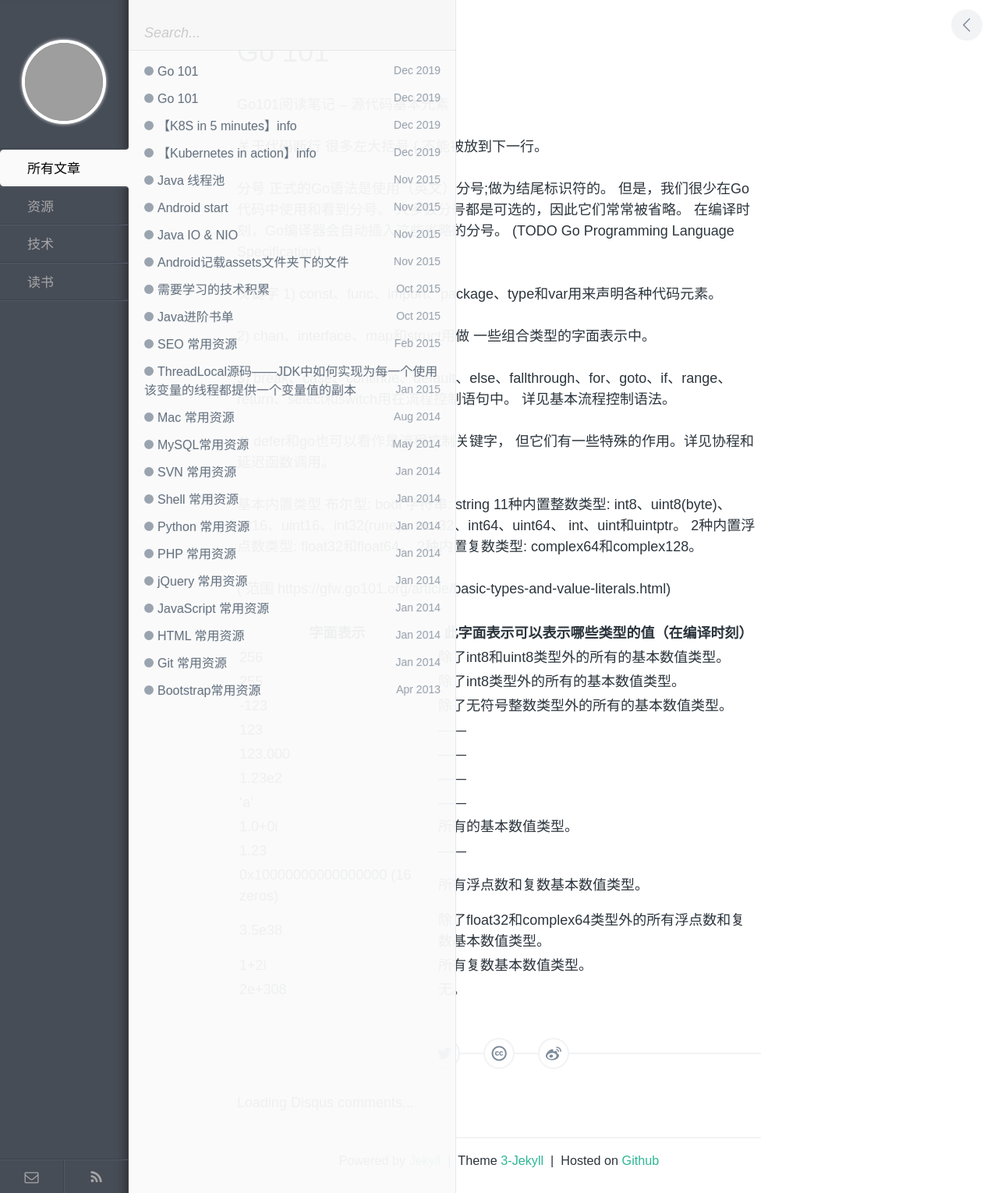
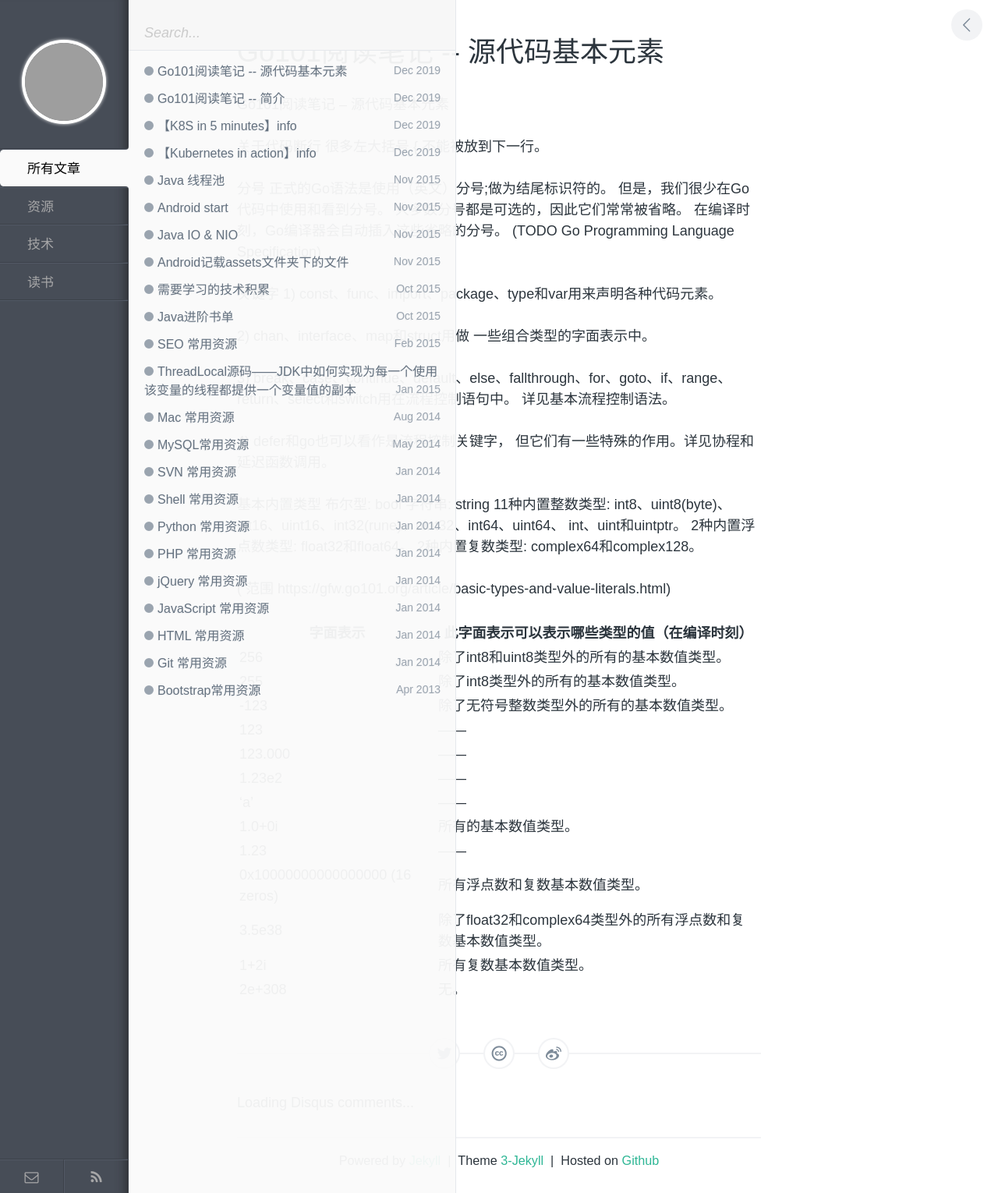
Before and after one commit to Arther-X/Arther-X.github.io, a Jekyll site: the page built from _posts/book/2019-12-30-go-101-source-code-elements.md, in a window 1280 px wide. Shown: the whole page at 78% size. Built offline with Jekyll 4.4.1, drawn with Linux system fonts in a browser that asks for light colours; comment, search, counter and statistics services are not loaded; grey boxes are pictures that could not be loaded.

Commit message:
[BLOG][COMMIT][ArtherX] update reading go101 change titles

```diff
--- a/_posts/book/2019-12-29-go-101-introduction.md
+++ b/_posts/book/2019-12-29-go-101-introduction.md
@@ -1,6 +1,6 @@
 ---
 layout: post
-title: Go 101
+title: Go101阅读笔记 -- 简介
 category: 读书
 keywords: 阅读,书单
 ---
--- a/_posts/book/2019-12-30-go-101-source-code-elements.md
+++ b/_posts/book/2019-12-30-go-101-source-code-elements.md
@@ -1,6 +1,6 @@
 ---
 layout: post
-title: Go 101
+title: Go101阅读笔记 -- 源代码基本元素
 category: 读书
 keywords: 阅读,书单
 ---
```
